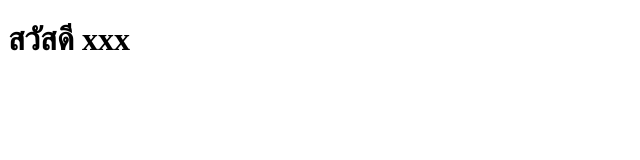
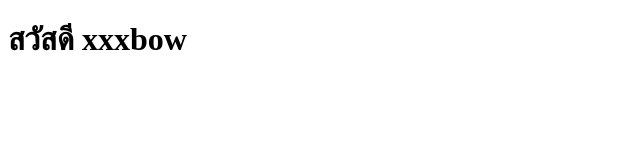
Before and after one commit to kangsom57143236/day2, a website: page index.html in a window 1280 px wide. Shown: the full height of the page, 0-640 px from the left. Drawn offline with Linux system fonts and the light colour scheme.

Commit message:
แล้ว

```diff
--- a/index.html
+++ b/index.html
@@ -5,7 +5,7 @@
     <title>Title</title>
 </head>
 <body>
-<h1>สวัสดี xxx</h1>
+<h1>สวัสดี xxxbow</h1>
 
 </body>
 </html>
```
Also changed, not shown: bower.json (added, +17 -0 lines).
